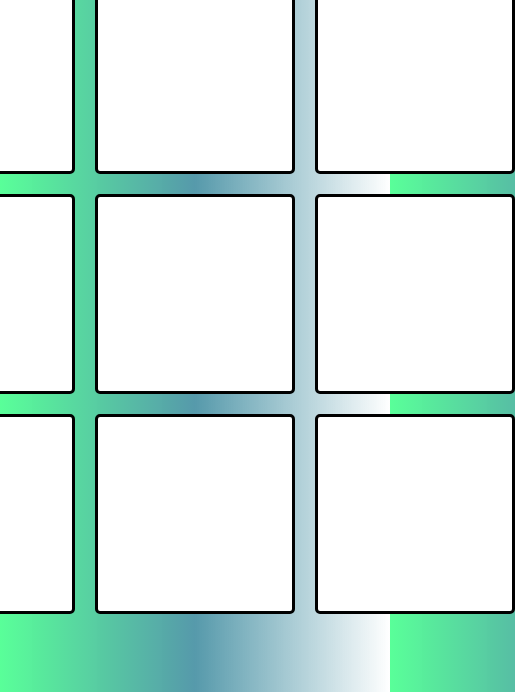
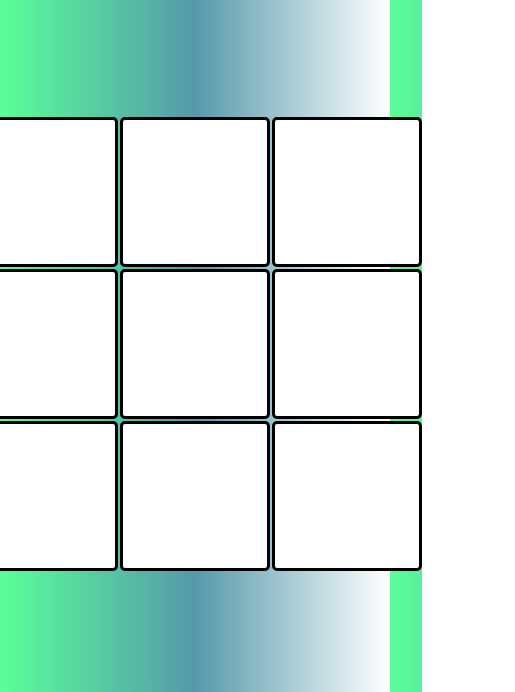
Before and after one commit to av18or/Claysgame, a plain HTML site: page index.html in a window 390 px wide. Shown: the part 152-844 px from the top of the page, 515 px wide, since content can reach past the window. Drawn offline with Linux system fonts and the light colour scheme.

Commit message:
add @media for mobile

```diff
--- a/style.css
+++ b/style.css
@@ -160,3 +160,53 @@ h1 {
 .winning-message.show {
   display: flex;
 }
+
+
+
+
+@media only screen and (max-width: 600px) {
+
+  *, *::after, *::before {
+    box-sizing: border-box;
+  }
+
+  :root {
+    --cell-size: 150px;
+    --mark-size: calc(var(--cell-size) * .9);
+  }
+
+
+  h1 {
+    font-family: arial;
+    text-align: center;
+    margin-top: 100px;
+  }
+  .board {
+    width: 100vw;
+    height: 80vh;
+    display: grid;
+    justify-content: center;
+    align-content: center;
+    justify-items: center;
+    align-items: center;
+    grid-template-columns: repeat(3, auto)
+
+  }
+
+  .cell {
+    width: var(--cell-size);
+    height: var(--cell-size);
+    border: 3px solid black;
+    display: flex;
+    justify-content: center;
+    align-items: center;
+    position: relative;
+    cursor: pointer;
+    border-radius: 5px;;
+    margin: 1px;
+    background-color: white;
+  }
+
+
+
+}
```
